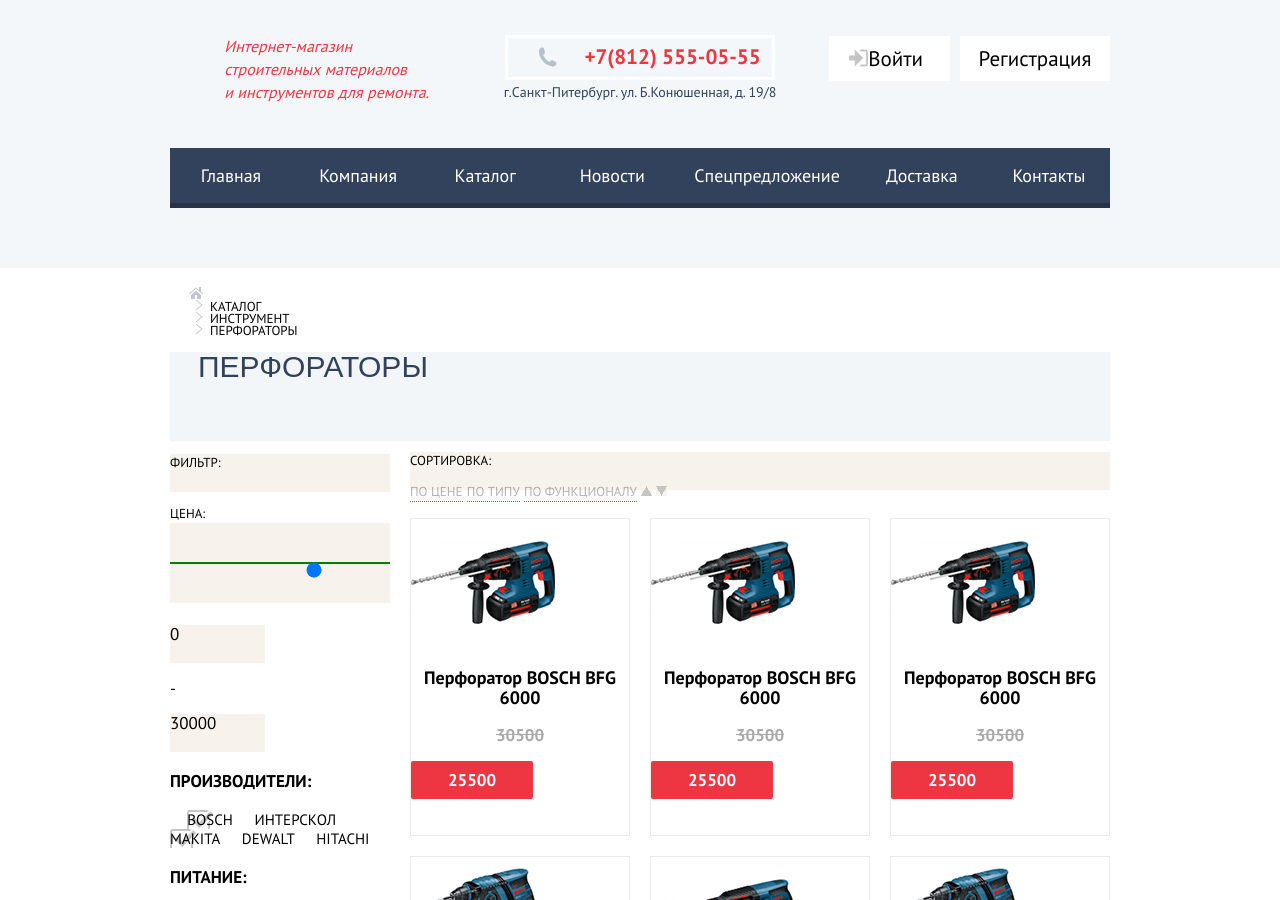
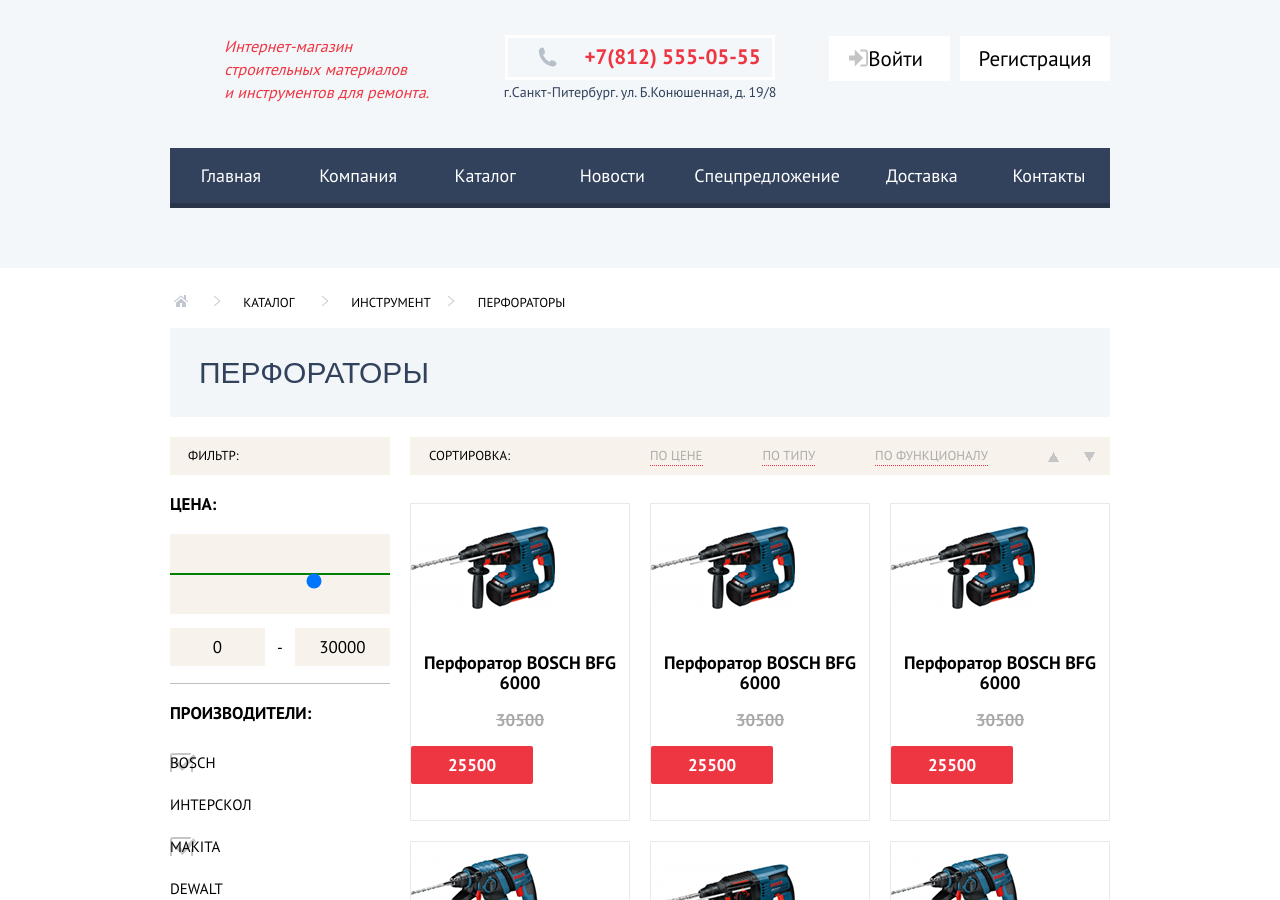
Before and after one commit to Mentavr/878951-technomart-29, a plain HTML site: page catalog.html in a window 1280 px wide. Shown: the part 52-952 px from the top of the page. Drawn offline with Linux system fonts and the light colour scheme; a web font is replaced by a local one.

Commit message:
flex, вторая страница (каталог)

```diff
--- a/catalog.html
+++ b/catalog.html
@@ -82,7 +82,7 @@
         </ul>
       </div>
       <section class="catalog-breadcrumb-title">
-        <h1 class="section-title">ПЕРФОРАТОРЫ</h1>
+        <h1 class="section-title breadcrumb-title">ПЕРФОРАТОРЫ</h1>
       </section>
       <div class="catalog-container">
         <div class="sidebar-wrapper">
@@ -90,11 +90,11 @@
             <h2 class="visibilty-hidden">Фильтр по товарам</h2>
             <h3 class="main-filter text-catalog">Фильтр:</h3>
             <div class="range-wrapper">
-              <form class="text-catalog" action="index.html" method="post">
-                <label class="paragraph-sidebar" for="price">Цена:</label>
+              <form class="text-catalog range-price" action="index.html" method="post">
+                <label class="price-title" for="price">Цена:</label>
                 <input class="range-control" type="range" min="0" max="30000" step="1" name="price" value="20000" id="price">
               </form>
-            </div>
+              <div class="range-container">
             <div class="range-number-wrapper">
               <p class="numbr-range">0</p>
             </div>
@@ -103,6 +103,8 @@
             </div>
             <div class="range-number-wrapper">
               <p class="numbr-range">30000</p>
+            </div>
+          </div>
             </div>
           </section>
           <section class="option-manufacturer">
@@ -136,13 +138,15 @@
         <div class="sorting-product-contаiner">
           <section class="sorting-product">
             <div class="sorting-product-wrapper">
-              <h2 class="text-catalog">СОРТИРОВКА:</h2>
+              <h2 class="text-catalog sorting-title">СОРТИРОВКА:</h2>
               <div class="sorting-link">
                 <a href="#" class="text-catalog sorting-menu">ПО ЦЕНЕ</a>
                 <a href="#" class="text-catalog sorting-menu">ПО ТИПУ</a>
                 <a href="#" class="text-catalog sorting-menu">ПО ФУНКЦИОНАЛУ</a>
+                <div class="arrow-wrapper">
                 <a href="#" class="arrow-top"></a>
                 <a href="#" class="arrow-bottom"></a>
+              </div>
               </div>
             </div>
             <div class="product-wrapper">
@@ -287,7 +291,7 @@
                 </li>
               </ul>
           </section>
-          <section>
+          <section class="control-page">
             <h3 class="visibilty-hidden">страницы</h3>
             <ul class="control-page-list">
               <li class="control-page-item"><a class="text-catalog page-number page-number-active" href="#">1</a></li>
@@ -299,18 +303,16 @@
         </div>
       </div>
     </div>
-    <section class="description">
-      <div class="technical-opacity-wrapper center">
-        <div class="section-description">
-          <h1 class="section-title">Пара слов о перфораторах</h1>
-          <div class="technical-opacity">
-            <p>
-              Перфоратор — универсальный строительный инструмент. Предназначен для сверления и долбления отверстий в кирпиче, бетоне и камне.
-              Существуют электромеханические и пневматические перфораторы. Современные модели могут выполнять функции дрели, шуруповерта и отбойного молотка.
+    <section class="description-catalog">
+      <div class="technical-opacity-container center section-description">
+          <h1 class="section-title technical-opacity-title">Пара слов о перфораторах</h1>
+          <div class="technical-opacity-wrapper">
+            <p class="technical-opacity">
+              Перфоратор — универсальный строительный инструмент. Предназначен для сверления и долбления отверстий в кирпиче, бетоне и камне.<br>
+              Существуют электромеханические и пневматические перфораторы. Современные модели могут выполнять функции дрели, шуруповерта и отбойного молотка.<br>
               В ассортиментном ряду есть выбор «трехрежимников»: в одном устройстве будут совмещены отбойный молоток и ударная дрель.
             </p>
           </div>
-        </div>
       </div>
     </section>
   </main>
--- a/css/style.css
+++ b/css/style.css
@@ -92,7 +92,7 @@
   line-height: 30px;
   text-transform: uppercase;
   color: var(--special-darken);
-  padding-left: 28px;
+  padding-left: 29px;
 }
 
 /*красная кнопка*/
@@ -1374,10 +1374,17 @@
 
 .catalog-breadcrumb-title {
   grid-row: 2 / 3;
+  background-color: var(--special-second-whiteblue);
+  width: 940px;
+  height: 89px;
+  display: flex;
+  justify-content: flex-start;
+  align-items: center;
 }
 
 .sidebar-wrapper {
   width: 220px;
+  height: 720px;
   grid-column: 1 / 2;
 }
 
@@ -1385,10 +1392,12 @@
   grid-column: 2 / 3;
 }
 
-.sorting-product-wrapper {
-  margin-bottom: 28px;
-}
-
+
+.filter-product{
+  width: 220px;
+  height: 246px;
+  border-bottom: 1px solid var(--opacity-grey);
+}
 .text-catalog {
   font-family: 'PT Sans', Arial, sans-serif;
   font-style: normal;
@@ -1406,37 +1415,98 @@
   padding: 0;
   margin: 0;
 }
-
-.breadcrumb-direction {
-  text-decoration: none;
+.breadcrumb-list{
+  display: flex;
+justify-content: flex-start;
+align-items: center;
+height: 20px;
+padding: 0;
+margin: 20px 0;
+padding-left: 25px;
+}
+.breadcrumb-item{
+margin: 0;
+padding: 0;
+
 }
 
 .breadcrumb-item:first-child {
   list-style-image: url('../img/icon-home-catalog.svg');
   width: 14px;
   height: 12px;
-}
-
-.breadcrumb-item:nth-child(n+2) {
+  margin-right: 18.61px;
+}
+
+.breadcrumb-item:nth-child(2) {
   list-style-image: url('../img/icon-right-small.svg');
   width: 8px;
   height: 12px;
-}
-
-.catalog-breadcrumb-title {
-  background-color: var(--special-second-whiteblue);
-  width: 940px;
-  height: 89px;
+  margin-right: 100px;
+}
+.breadcrumb-item:nth-child(3){
+  list-style-image: url('../img/icon-right-small.svg');
+  width: 8px;
+  height: 12px;
+  margin-right: 100px;
+}
+.breadcrumb-item:nth-child(4){
+  list-style-image: url('../img/icon-right-small.svg');
+  width: 8px;
+  height: 12px;
+  margin-right: 60px;
+margin-left: 18.61px;
+}
+.breadcrumb-direction {
+  text-decoration: none;
+   margin-left: 15.61px;
+
 }
 
 .main-filter {
   width: 220px;
   height: 38px;
   background-color: var(--special-yellow);
-}
-
-.range-wrapper {}
-
+  display: flex;
+  justify-content:flex-start;
+  align-items:center;
+  padding-left:18px;
+  box-sizing: border-box;
+  margin: 0;
+  margin-top: 20px;
+  margin-bottom: 14.15px;
+}
+
+.range-wrapper {
+  width: 220px;
+  height: 207px;
+  box-sizing: border-box;
+}
+  .range-price{
+  }
+.price-title{
+  font-family: 'PT Sans',Arial,sans-serif;
+font-style: normal;
+font-weight: bold;
+font-size: 17px;
+line-height: 30px;
+text-transform: uppercase;
+}
+.range-control{
+  margin-top: 15px;
+}
+.range-container{
+  display: flex;
+  justify-content: space-between;
+  align-items: center;
+  margin-top:9px;
+}
+.option-manufacturer{
+  width:220px;
+  height:266px;
+  border-bottom: 1px solid var(--opacity-grey);
+  box-sizing: border-box;
+  margin-bottom: 18px;
+}
 .sidebar-name {
   font-weight: bold;
   font-size: 17px;
@@ -1447,7 +1517,25 @@
   text-transform: uppercase;
   color: var(--basic-black);
 }
-
+.option-battery{
+  width:220px;
+  height: 138px;
+}
+.choice-battery{
+  height: 60px;
+  display: flex;
+  flex-direction: column;
+  justify-content: center;
+  align-items: flex-start;
+}
+.manufacturer-option{
+  display: flex;
+  justify-content: center;
+  align-items: flex-start;
+  flex-direction: column;
+  width: 220px;
+  height: 206px;
+}
 .range-control[type='range'] {
   -webkit-appearance: none;
   -moz-appearance: none;
@@ -1477,6 +1565,9 @@
   background-color: var(--special-yellow);
   width: 95px;
   height: 38px;
+  display: flex;
+  justify-content: center;
+  align-items: center;
 }
 
 .numbr-range {
@@ -1487,6 +1578,14 @@
   line-height: 18px;
   text-transform: uppercase;
   color: var(--basic-black);
+  margin: 0;
+
+}
+
+.middle-range-wrapper{
+  display: flex;
+  justify-content: center;
+  align-items: center;
 }
 
 .middle-range {
@@ -1501,6 +1600,7 @@
   line-height: 19px;
   text-transform: uppercase;
   color: var(--basic-black);
+  margin-bottom: 10px;
 }
 
 .option {
@@ -1517,6 +1617,8 @@
 
 .battery {
   visibility: hidden;
+  margin:0;
+  padding: 0;
 }
 
 .battery-style {
@@ -1550,12 +1652,29 @@
   background-color: var(--special-yellow);
   width: 700px;
   height: 38px;
-}
-
-.sorting-main {
-  text-decoration: none;
-}
-
+  margin-bottom: 28px;
+  margin-top: 20px;
+  display: flex;
+  box-sizing: border-box;
+  justify-content: flex-start;
+  align-items: center;
+}
+.sorting-title{
+padding-left: 19px;
+padding-right: 140px;
+}
+
+.sorting-link{
+  display: flex;
+  justify-content: space-between;
+  width: 459px;
+}
+.arrow-wrapper{
+  margin-right: 14px;
+}
+.arrow-bottom{
+  margin-left: 21px;
+}
 .sorting-menu {
   text-decoration: none;
   border-bottom: 1px dotted var(--basic-red);
@@ -1611,7 +1730,18 @@
 .arrow-bottom:active {
   background-color: var(--basic-red);
 }
-
+.control-page{
+  width: 284px;
+  height: 38px;
+}
+.control-page-list{
+  display: flex;
+  margin: 0;
+  padding: 0;
+  justify-content: space-between;
+  margin-top:48px;
+  margin-bottom: 59px;
+}
 .control-page-item {
   list-style: none;
 }
@@ -1642,5 +1772,21 @@
 .page-number-active {
   background-color: var(--basic-red);
 }
-
-.technical-opacity-wrapper {}
+.technical-opacity-container{
+  display: flex;
+  justify-content: center;
+  align-items:flex-start;
+  flex-direction: column;
+  box-sizing: border-box;
+  margin-top: 59px;
+}
+.technical-opacity-title{
+  margin: 0;
+  padding: 0;
+  padding-top: 64px;
+}
+.description-catalog {
+  background-color: var(--special-blue);
+  height: 261px;
+  box-sizing: border-box;
+}
```
